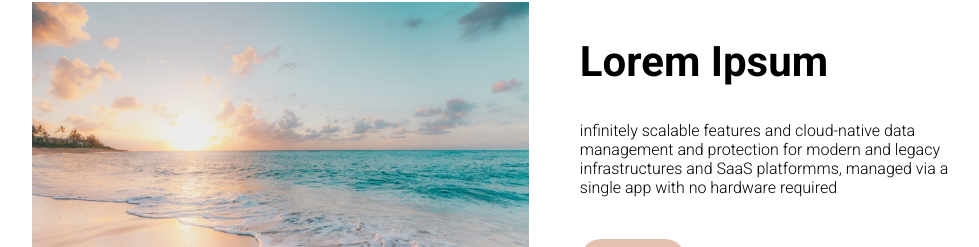
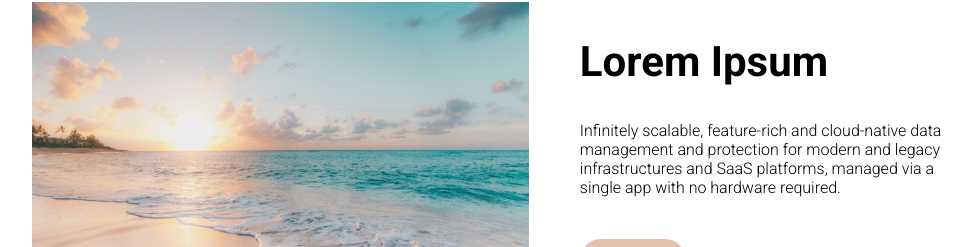
Before and after one commit to zgawronski/frontend-recruitment-task, a website: page index.html in a window 1280 px wide. Shown: the part 94-341 px from the top of the page, without its empty margins (144-1123 px from the left). Drawn offline with Linux system fonts and the light colour scheme.

Commit message:
text fix

```diff
--- a/index.html
+++ b/index.html
@@ -22,8 +22,7 @@
         <div class="hero__text">
           <h1>Lorem Ipsum</h1>
           <span>
-            infinitely scalable features and cloud-native data management and protection for modern and legacy infrastructures and SaaS platformms,
-            managed via a single app with no hardware required
+            Infinitely scalable, feature-rich and cloud-native data management and protection for modern and legacy infrastructures and SaaS platforms, managed via a single app with no hardware required.
           </span>
           <button id="alertButton">Button</button>
         </div>
```
